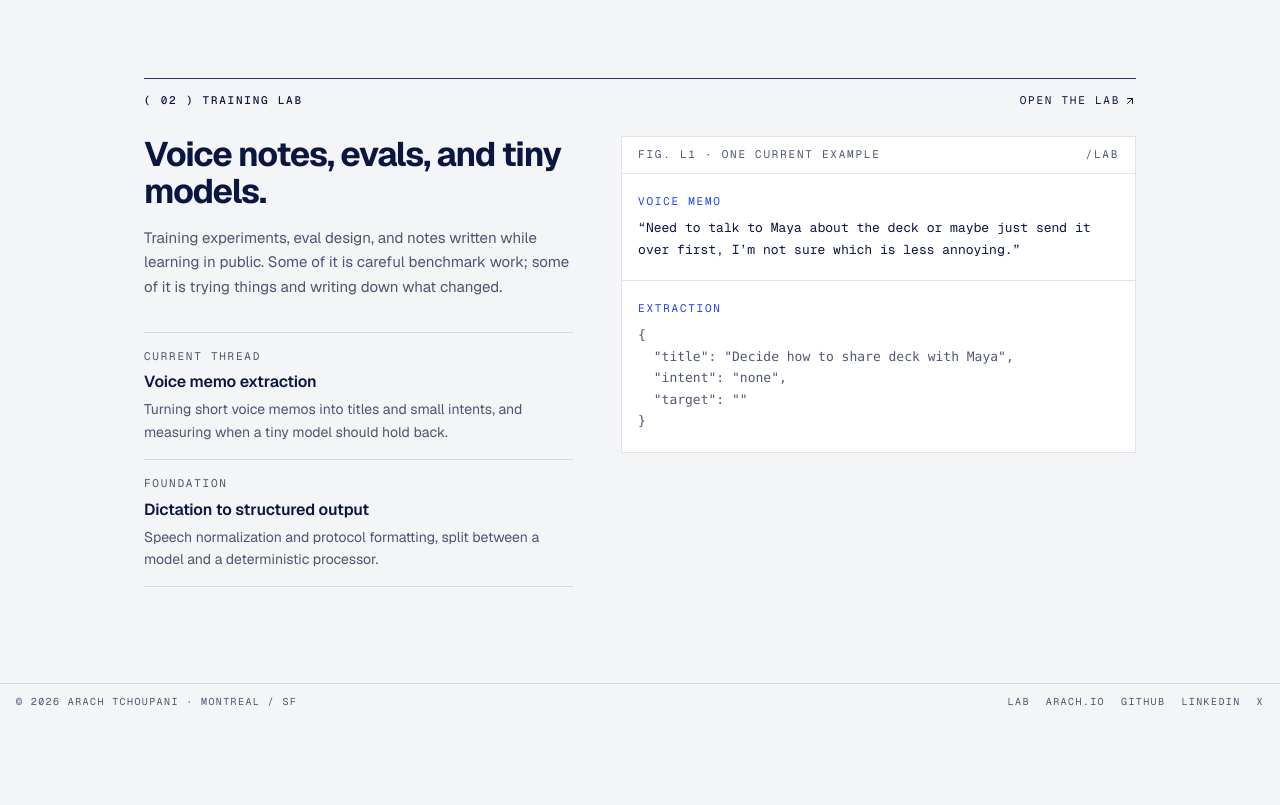
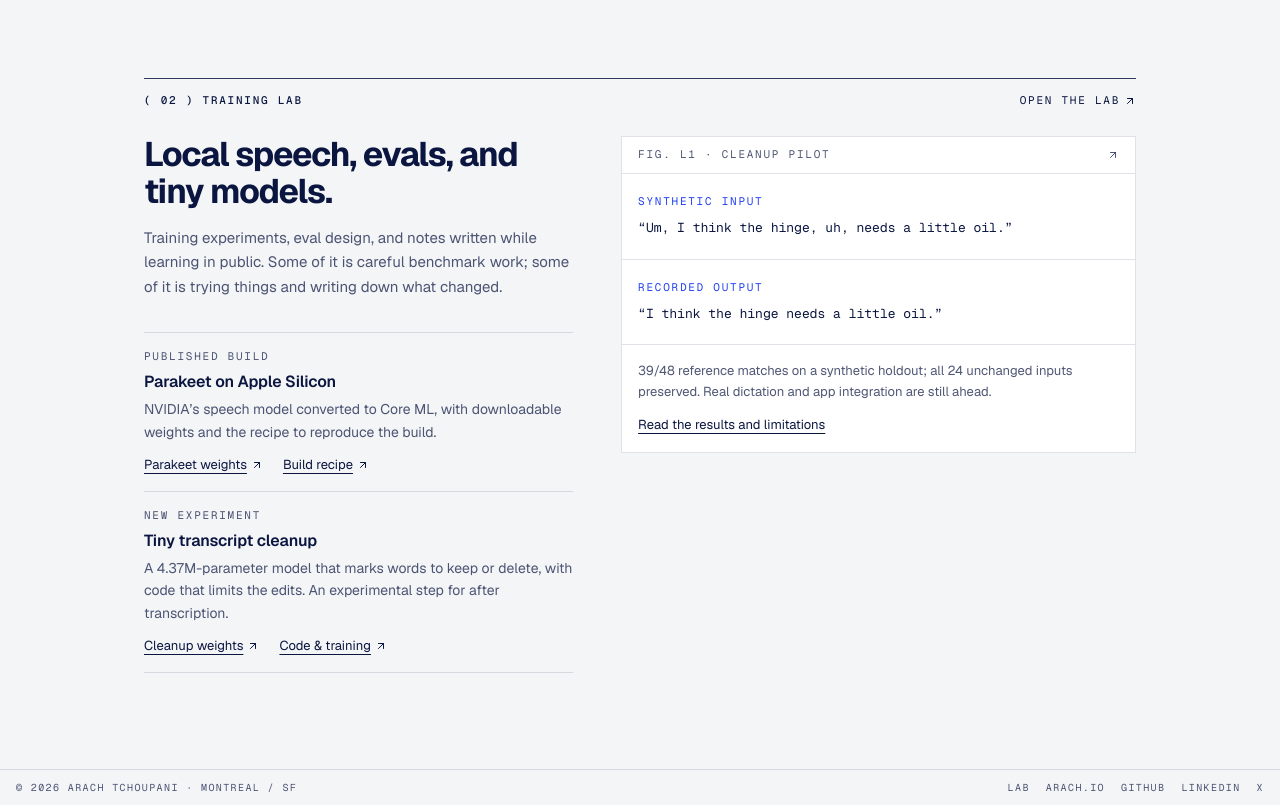
Before and after one commit to arach/arach.dev, a Next.js app: page / in a window 1280 px wide. Shown: the part 3960-4765 px from the top of the page. Before the commit the page ends 4679 px from the top, so only its background shows below. Built offline with nearby package versions, Linux system fonts and the light colour scheme; no server answers; the database is empty.

Commit message:
🔗 Surface published speech models and cleanup results

```diff
--- a/components/home/LabSection.tsx
+++ b/components/home/LabSection.tsx
@@ -2,28 +2,34 @@ import { ArrowUpRight } from 'lucide-react';
 
 // /lab is rewritten to the separate Training Lab app, so links use plain anchors.
 const LAB_HREF = '/lab';
+const RECIPE_HREF = 'https://huggingface.co/arach/parakeet-coreml-recipe';
+const CLEANUP_RECIPE_HREF = `${RECIPE_HREF}/tree/main/cleanup`;
+const CLEANUP_RESULTS_HREF = `${RECIPE_HREF}/blob/main/cleanup/experiment/TAGGER.md`;
 
 const THREADS = [
   {
-    label: 'Current thread',
-    title: 'Voice memo extraction',
-    body: 'Turning short voice memos into titles and small intents, and measuring when a tiny model should hold back.',
+    label: 'Published build',
+    title: 'Parakeet on Apple Silicon',
+    body: 'NVIDIA’s speech model converted to Core ML, with downloadable weights and the recipe to reproduce the build.',
+    links: [
+      { label: 'Parakeet weights', href: 'https://huggingface.co/arach/parakeet-tdt-0.6b-v3-coreml' },
+      { label: 'Build recipe', href: RECIPE_HREF },
+    ],
   },
   {
-    label: 'Foundation',
-    title: 'Dictation to structured output',
-    body: 'Speech normalization and protocol formatting, split between a model and a deterministic processor.',
+    label: 'New experiment',
+    title: 'Tiny transcript cleanup',
+    body: 'A 4.37M-parameter model that marks words to keep or delete, with code that limits the edits. An experimental step for after transcription.',
+    links: [
+      { label: 'Cleanup weights', href: 'https://huggingface.co/arach/transcript-cleanup-tiny' },
+      { label: 'Code & training', href: CLEANUP_RECIPE_HREF },
+    ],
   },
 ];
 
-const MEMO =
-  'Need to talk to Maya about the deck or maybe just send it over first, I’m not sure which is less annoying.';
-
-const EXTRACTION = `{
-  "title": "Decide how to share deck with Maya",
-  "intent": "none",
-  "target": ""
-}`;
+// Recorded input/output from tagger-two-separate-pauses in the frozen synthetic holdout.
+const RAW_TRANSCRIPT = 'Um, I think the hinge, uh, needs a little oil.';
+const CLEANED_TRANSCRIPT = 'I think the hinge needs a little oil.';
 
 export function LabSection() {
   return (
@@ -40,7 +46,7 @@ export function LabSection() {
       <div className="grid grid-cols-1 gap-10 md:grid-cols-[minmax(0,5fr)_minmax(0,6fr)] md:gap-12">
         <div>
           <h3 className="max-w-[20ch] text-[28px] font-bold leading-[1.08] tracking-[-0.035em] sm:text-[34px]">
-            Voice notes, evals, and tiny models.
+            Local speech, evals, and tiny models.
           </h3>
           <p
             className="mt-4 max-w-[46ch] text-[15px] leading-[1.65]"
@@ -63,13 +69,20 @@ export function LabSection() {
                 <p className="mt-1 text-[14px] leading-[1.6]" style={{ color: 'var(--theme-muted-color)' }}>
                   {t.body}
                 </p>
+                <div className="mt-3 flex flex-wrap gap-x-5 gap-y-2 text-[13px]">
+                  {t.links.map((link) => (
+                    <a key={link.href} href={link.href} className="link-quiet inline-flex items-center gap-1 underline underline-offset-4">
+                      {link.label} <ArrowUpRight className="h-3 w-3" aria-hidden="true" />
+                    </a>
+                  ))}
+                </div>
               </li>
             ))}
           </ul>
         </div>
 
         <a
-          href={LAB_HREF}
+          href={CLEANUP_RESULTS_HREF}
           className="group block self-start border"
           style={{ borderColor: 'var(--theme-border-color)', backgroundColor: 'var(--theme-card-bg)' }}
         >
@@ -77,21 +90,23 @@ export function LabSection() {
             className="fig flex items-center justify-between border-b px-4 py-2.5"
             style={{ borderColor: 'var(--theme-border-color)' }}
           >
-            <span>Fig. L1 · one current example</span>
-            <span className="transition-colors group-hover:text-[color:var(--theme-accent-color)]">/lab</span>
+            <span>Fig. L1 · cleanup pilot</span>
+            <ArrowUpRight className="h-3 w-3 shrink-0" aria-hidden="true" />
           </div>
           <div className="px-4 py-5 sm:px-5">
-            <div className="fig" style={{ color: 'var(--theme-accent-color)' }}>Voice memo</div>
-            <p className="mt-2 font-mono text-[13px] leading-[1.65]">“{MEMO}”</p>
+            <div className="fig" style={{ color: 'var(--theme-accent-color)' }}>Synthetic input</div>
+            <p className="mt-2 font-mono text-[13px] leading-[1.65]">“{RAW_TRANSCRIPT}”</p>
           </div>
           <div className="border-t px-4 py-5 sm:px-5" style={{ borderColor: 'var(--theme-border-color)' }}>
-            <div className="fig" style={{ color: 'var(--theme-accent-color)' }}>Extraction</div>
-            <pre
-              className="mt-2 overflow-x-auto font-mono text-[13px] leading-[1.65]"
-              style={{ color: 'var(--theme-muted-color)' }}
-            >
-              {EXTRACTION}
-            </pre>
+            <div className="fig" style={{ color: 'var(--theme-accent-color)' }}>Recorded output</div>
+            <p className="mt-2 font-mono text-[13px] leading-[1.65]">“{CLEANED_TRANSCRIPT}”</p>
+          </div>
+          <div className="border-t px-4 py-4 sm:px-5" style={{ borderColor: 'var(--theme-border-color)' }}>
+            <p className="text-[13px] leading-[1.6]" style={{ color: 'var(--theme-muted-color)' }}>
+              39/48 reference matches on a synthetic holdout; all 24 unchanged inputs
+              preserved. Real dictation and app integration are still ahead.
+            </p>
+            <span className="mt-3 inline-block text-[13px] underline underline-offset-4">Read the results and limitations</span>
           </div>
         </a>
       </div>
```
